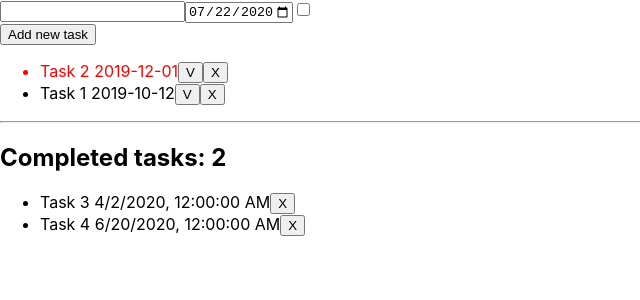
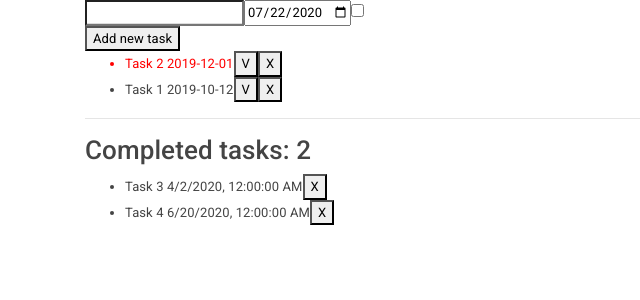
Before and after one commit to matbocz/todo-webapp, a React (Create React App) app: page / in a window 1280 px wide. Shown: the top 300 px of the page, without its empty margins (0-640 px from the left). Built offline with nearby package versions, Linux system fonts and the light colour scheme; the HTML template or start-up script is replaced by a standard one.

Commit message:
Install bootstrap, bootswatch, jquery and import them to app

```diff
--- a/package.json
+++ b/package.json
@@ -6,6 +6,9 @@
     "@testing-library/jest-dom": "^4.2.4",
     "@testing-library/react": "^9.5.0",
     "@testing-library/user-event": "^7.2.1",
+    "bootstrap": "^4.5.0",
+    "bootswatch": "^4.5.0",
+    "jquery": "^3.5.1",
     "react": "^16.13.1",
     "react-dom": "^16.13.1",
     "react-scripts": "3.4.1"
--- a/src/components/ToDo.js
+++ b/src/components/ToDo.js
@@ -1,4 +1,11 @@
 import React, { Component } from "react";
+
+import "bootstrap/dist/css/bootstrap.min.css";
+import "bootswatch/dist/materia/bootstrap.min.css";
+
+import $ from "jquery";
+import "bootstrap/dist/js/bootstrap.bundle.min.js";
+
 import TaskList from "./TaskList";
 import AddTask from "./AddTask";
 
@@ -87,14 +94,14 @@
 
   render() {
     return (
-      <>
+      <div className="container">
         <AddTask add={this.handleAdd} />
         <TaskList
           tasks={this.state.tasks}
           change={this.handleChangeStatus}
           remove={this.handleRemove}
         />
-      </>
+      </div>
     );
   }
 }
```
Also changed, not shown: 1 other file (tests, documents, lock files or other folders).
